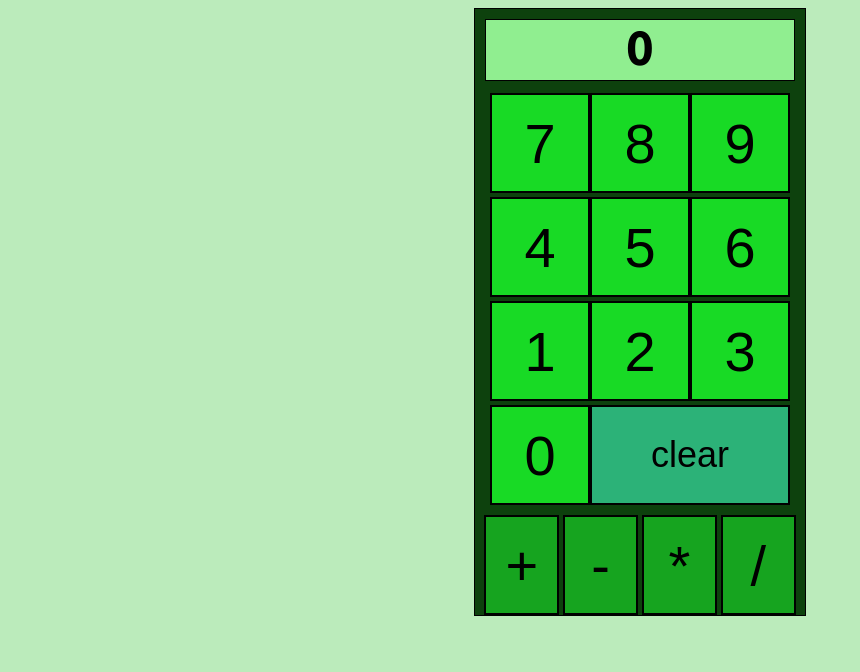
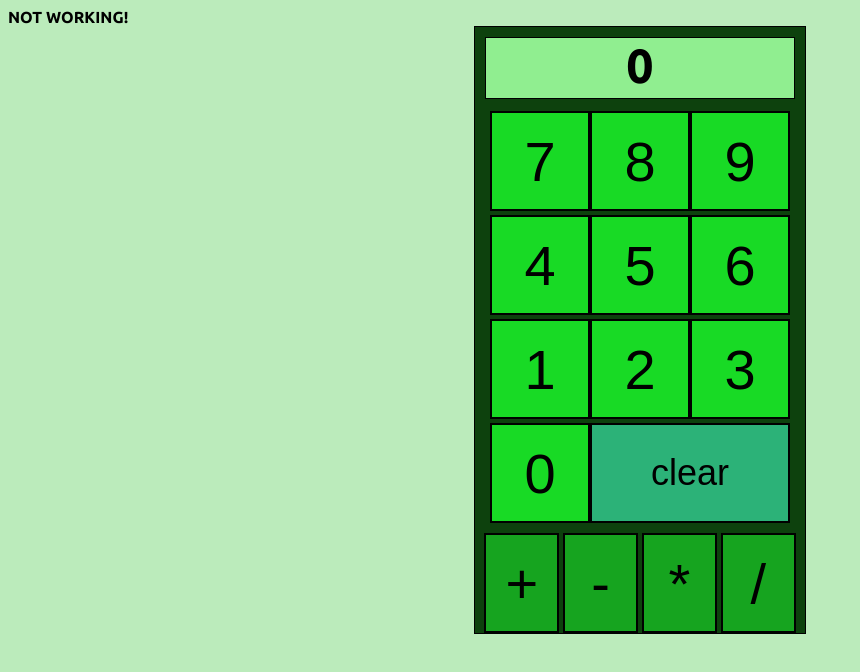
Before and after one commit to dorukgenc/Calculator, a plain HTML site: page index.html in a window 1280 px wide. Shown: the whole page, without its empty margins (0-860 px from the left). Drawn offline with Linux system fonts and the light colour scheme.

Commit message:
not working.

```diff
--- a/index.html
+++ b/index.html
@@ -14,6 +14,7 @@
     />
   </head>
   <body>
+    NOT WORKING!
     <div class="calculator">
       <div class="screen"><span class="screenText"> 0 </span></div>
       <div class="numbers789">
```
